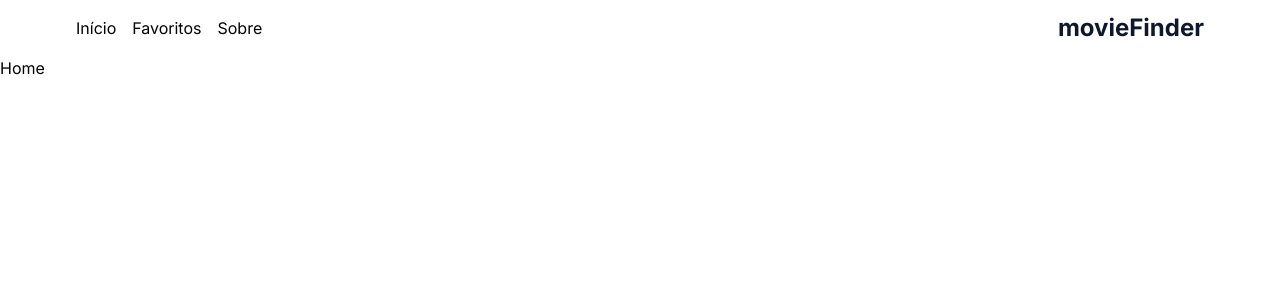
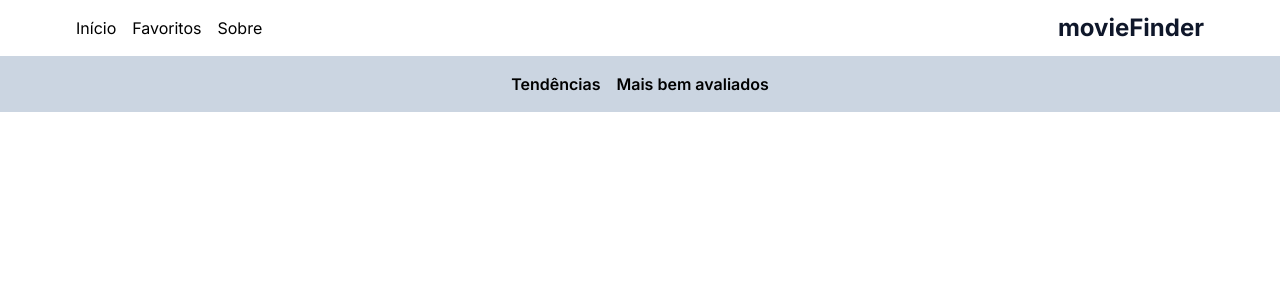
Before and after one commit to vxc333/moviefinder-nextjs, a Next.js app: page / in a window 1280 px wide. Shown: the top 300 px of the page. Built offline with nearby package versions, Linux system fonts and the light colour scheme.

Commit message:
create the navbar component

```diff
--- a/src/app/favoritos/page.tsx
+++ b/src/app/favoritos/page.tsx
@@ -0,0 +1,7 @@
+import React from 'react'
+
+export default function page() {
+  return (
+    <div>page</div>
+  )
+}
--- a/src/app/page.tsx
+++ b/src/app/page.tsx
@@ -1,6 +1,9 @@
+import NavBar from "@/components/NavBar";
 import { Button } from "@/components/ui/button";
 import React from "react";
 
 export default function Home() {
-  return <div>Home</div>;
+  return <div>
+    <NavBar/>
+  </div>;
 }
--- a/src/components/Header.tsx
+++ b/src/components/Header.tsx
@@ -1,12 +1,12 @@
-import React from "react";
 import MenuItem from "./MenuItem";
 import { FaHome } from "react-icons/fa";
 import { FaInfoCircle } from "react-icons/fa";
 import { FaStar } from "react-icons/fa";
 import Link from "next/link";
+
 export default function Header() {
   return (
-    <div className="flex justify-between items-center p-3 max-w-6xl mx-auto">
+    <div className="flex justify-between items-center p-3 max-w-6xl mx-auto ">
       <div className="flex gap-4">
         <MenuItem title="Início" address="/" Icon={FaHome} />
         <MenuItem title="Favoritos" address="/favoritos" Icon={FaStar} />
--- a/src/components/MenuItem.tsx
+++ b/src/components/MenuItem.tsx
@@ -1,5 +1,4 @@
 import Link from "next/link";
-import React from "react";
 import { IconType } from "react-icons";
 
 interface MenuItemProps {
--- /dev/null
+++ b/src/components/NavBar.tsx
@@ -0,0 +1,10 @@
+import NavBarItem from './NavBarItem'
+
+export default function NavBar() {
+  return (
+    <div className='flex p-4 gap-4 justify-center bg-slate-300' >
+      <NavBarItem title="Tendências" param="fetchTrending"/>
+      <NavBarItem title="Mais bem avaliados" param="fetchTopRated"/>
+    </div>
+  )
+}
--- /dev/null
+++ b/src/components/NavBarItem.tsx
@@ -0,0 +1,26 @@
+"use client";
+
+import Link from "next/link";
+import { useSearchParams } from "next/navigation";
+
+interface NavBarItemProps {
+  title: string;
+  param: string;
+}
+export default function NavBarItem({ title, param }: NavBarItemProps) {
+  const searchParams = useSearchParams();
+  const genre = searchParams.get("genre");
+
+  return (
+    <div>
+      <Link
+        className={`hover:text-slate-500 font-semibold ${
+          genre == param ? "underline underline-offset-8 decoration-4 rounded-sm decoration-slate-500" : ""
+        }`}
+        href={`/?genre=${param}`}
+      >
+        {title}
+      </Link>
+    </div>
+  );
+}
```
